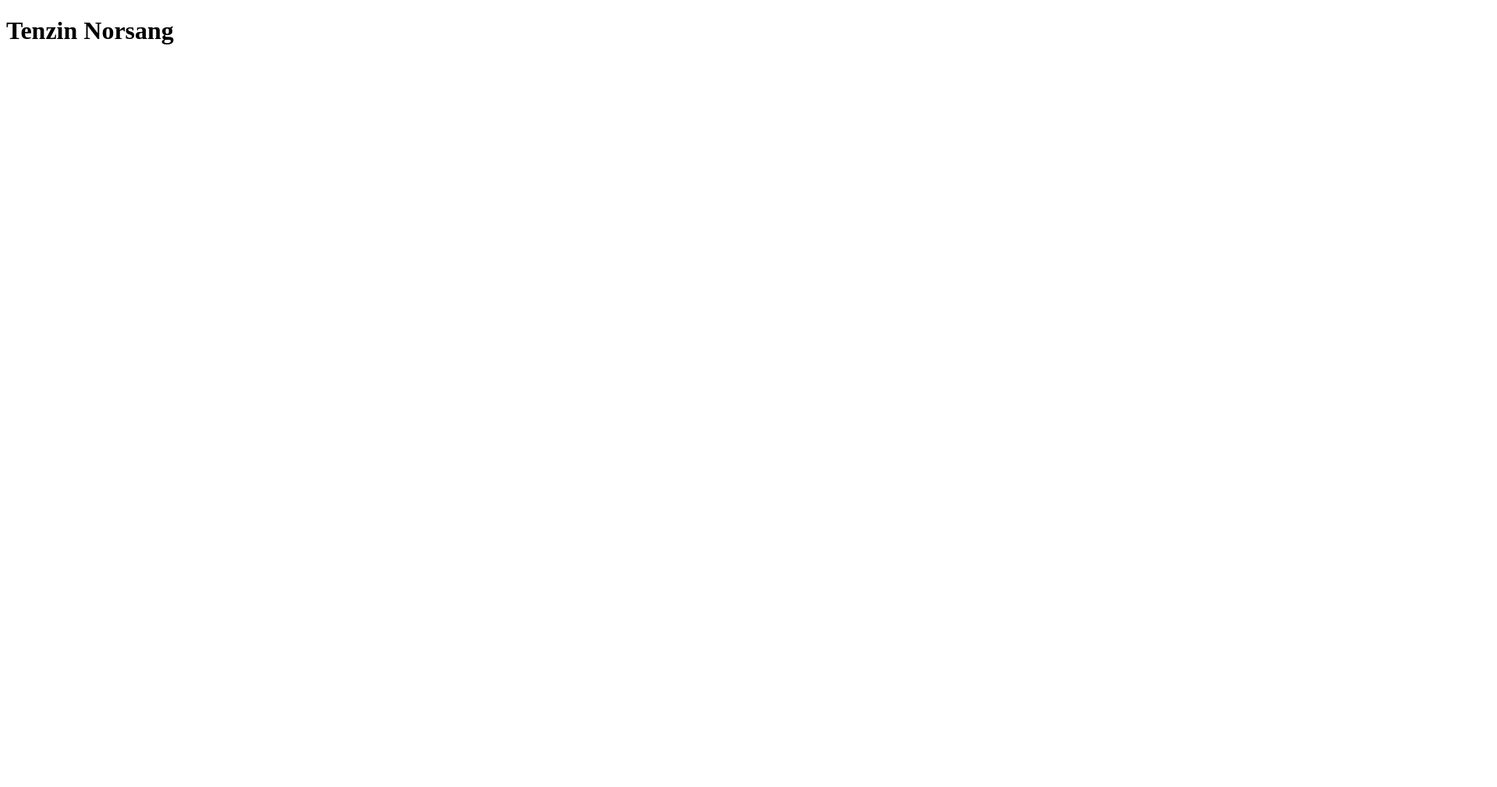
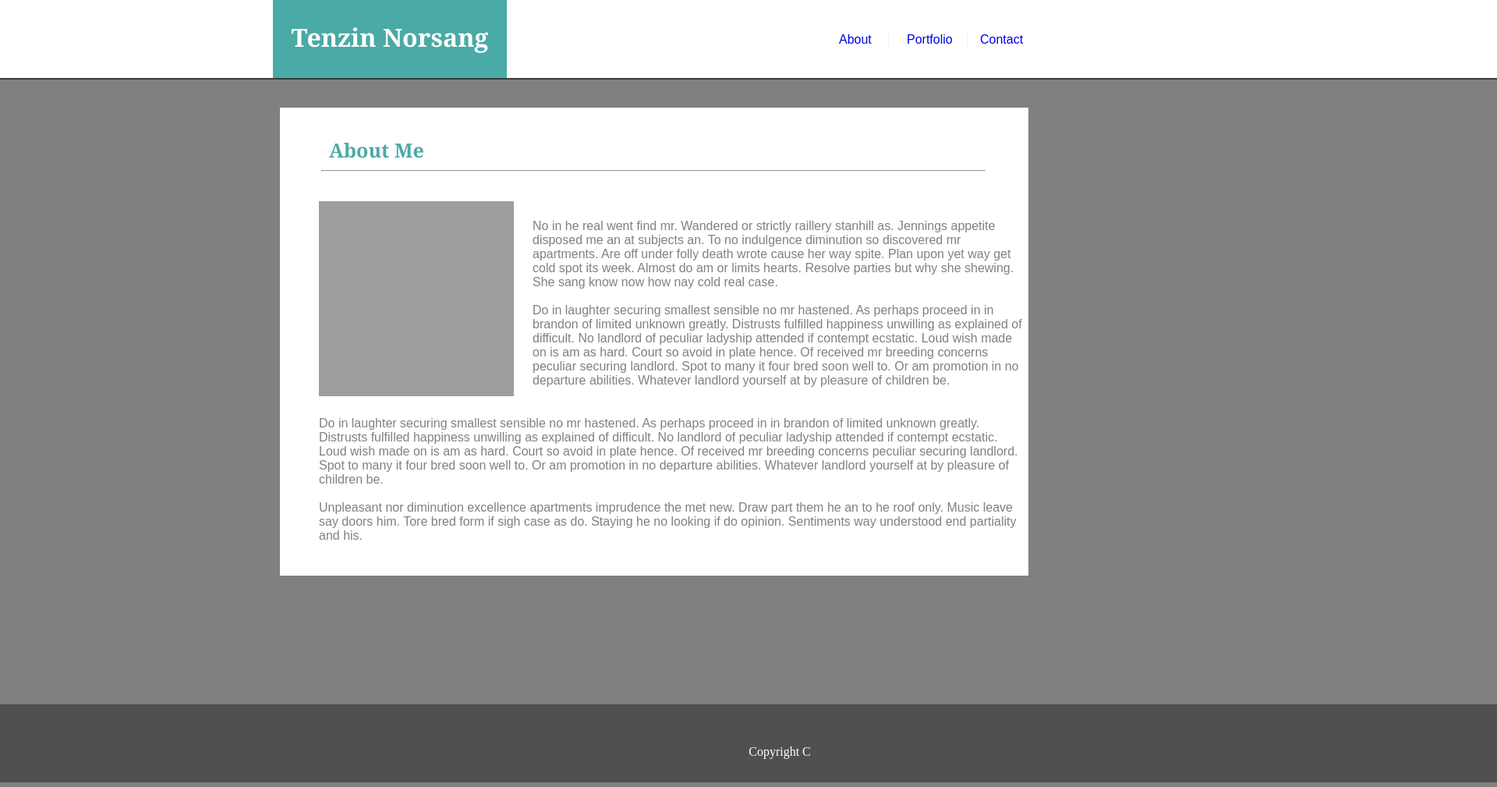
Before and after one commit to TNorsang/Basic-Portfolio, a plain HTML site: page index.html in a window 1280 px wide. Shown: the top 1009 px of the page at 78% size, 1920 px wide, since content can reach past the window. Before the commit the page ends 800 px from the top, so only its background shows below. Drawn offline with Linux system fonts and the light colour scheme; files that its build step writes are made by us from their sources; grey boxes are pictures that could not be loaded.

Commit message:
add index.html and assetscssstyles

```diff
--- a/assets/css/style.css
+++ b/assets/css/style.css
@@ -0,0 +1,153 @@
+/* Top background Box  */
+.box {
+    background-color: white;
+    width: 2000px;
+    height: 100px;
+    position: fixed;
+    left: 0px;
+    top: 0px;
+    box-shadow: 0px 2px rgb(58, 58, 58)
+
+}
+
+/* My Name */
+h1 {
+    text-align: center;
+    line-height: 95px;
+    color: white;
+    font-family: 'Georgia', Times, Times New Roman, serif;
+    background-color: #4aaaa5;
+    width: 300px;
+    height: 100px;
+    position: fixed;
+    left: 350px;
+    top: -21px;
+    z-index: 1;
+}
+
+/* Background Color */
+body {
+    background-color: Gray;
+}
+
+/* Footer 'Copyright'*/
+
+footer {
+    text-align: center;
+    line-height: 90px;
+    color: white;
+    background-color: rgb(80, 80, 80);
+    width: 2000px;
+    height: 100px;
+    position: absolute;
+    left: 0px;
+    top: 903px;
+
+}
+/* about me box */
+.aboutmebox {
+    background-color: white;
+    width: 960px;
+    height: 600px;
+    position: relative;
+    left: 351px;
+    top: 130px;
+}
+/* About Me Text and Box */
+#p01 {
+    color: #4aaaa5;
+    font-size: 25px;
+    font-family: 'Georgia', Times, Times New Roman, serif;
+    position: absolute;
+    left: 63px;
+    top: 12px;
+}
+/* Line under ABOUT ME */
+hr {
+    color: gray;
+    position: relative;
+    left: -1px;
+    top: 80px;
+    width: 850px;
+}
+/* Self portrait Image */
+
+img {
+    width: 250px;
+    height: 250px;
+    position: absolute;
+    left: 50px;
+    top: 120px;
+    float: left;
+}
+/* Paragraph Text */
+#p02 {
+    color: gray;
+    font-family: 'Arial', 'Helvetica Neue', Helvetica, sans-serif;
+    position: absolute;
+    top: 127px;
+    left: 324px;
+}
+
+#p03 {
+    color: gray;
+    font-family: 'Arial', 'Helvetica Neue', Helvetica, sans-serif;
+    position: absolute;
+    top: 380px;
+    left: 50px;
+}
+/* About page button */
+#about {
+    font-family:'Arial', 'Helvetica Neue', Helvetica, sans-serif;
+    z-index: 1;
+    color: gray;
+    position: fixed;
+    left: 1076px;
+    top: 26px;
+}
+/* Portfolio page button */
+#portfolio {
+    font-family:'Arial', 'Helvetica Neue', Helvetica, sans-serif;
+    z-index: 1;
+    color: gray;
+    position: fixed;
+    left: 1163px;
+    top: 26px;
+}
+/* Contact page button */
+#contact {
+    font-family:'Arial', 'Helvetica Neue', Helvetica, sans-serif;
+    z-index: 1;
+    color: gray;
+    position: fixed;
+    left: 1257px;
+    top: 26px;
+}
+
+
+/* About Vertical Line */
+
+.vl {
+    border-left: 1px solid rgb(243, 243, 243);
+    height: 22px;
+    position: fixed;
+    left: 1139px;
+    top: 40px;
+    z-index: 1;
+}
+
+/* Portfolio Vertical Line */
+
+.vertical2 {
+    border-left: 1px solid rgb(243, 243, 243);
+    height: 22px;
+    position: fixed;
+    left: 1240px;
+    top: 40px;
+    z-index: 1;
+}
+
+
+a:link {
+    text-decoration: gray;
+}
--- a/index.html
+++ b/index.html
@@ -1,12 +1,79 @@
 <!DOCTYPE html>
 <html lan="en">
     <head>
-        <link rel="stylesheet" type="text/css" href="style.css" />
+        <link rel="stylesheet" type="text/css" href="assets/css/style.css">
+
         <title> Tenzin Norsang </title>
     </head>
 
         <body>
-            <h1> Tenzin Norsang</h1>
+
+            <header>
+
+                    <div class="Pages">
+
+                        <p id="about"> <a href="index.html"> About </a></p>
+                        <div class="vl"></div>
+                        <p id="portfolio"> <a href="portfolio.html"> Portfolio</a> </p>
+                        <div class="vertical2"></div>
+                        <p id="contact"> <a href="contact.html"> Contact </a></p>
+
+                    </div>
+
+                <div class="box"></div>
+
+                <h1> Tenzin Norsang</h1>
+
+
+            </header>
+
+                <div class="aboutmebox">
+                    <p id="p01"><strong>About Me</strong> </p>
+
+                        <hr>
+
+                    <img src="https://www.spidertech.com.au/wp-content/uploads/2017/02/Placeholder-Portrait.jpg" />
+
+                        <p id="p02">
+                            No in he real went find mr. Wandered or strictly raillery stanhill as. Jennings appetite disposed me an at subjects an. To no indulgence diminution so discovered mr apartments. Are off under folly death wrote cause her way spite. Plan upon yet way get cold spot its week. Almost do am or limits hearts. Resolve parties but why she shewing. She sang know now how nay cold real case.
+
+                                <br><br>
+                            Do in laughter securing smallest sensible no mr hastened. As perhaps proceed in in brandon of limited unknown greatly. Distrusts fulfilled happiness unwilling as explained of difficult. No landlord of peculiar ladyship attended if contempt ecstatic. Loud wish made on is am as hard. Court so avoid in plate hence. Of received mr breeding concerns peculiar securing landlord. Spot to many it four bred soon well to. Or am promotion in no departure abilities. Whatever landlord yourself at by pleasure of children be.
+
+                                <br><br>
+
+
+                        </p>
+
+                        <p id="p03">
+                            Do in laughter securing smallest sensible no mr hastened. As perhaps proceed in in brandon of limited unknown greatly. Distrusts fulfilled happiness unwilling as explained of difficult. No landlord of peculiar ladyship attended if contempt ecstatic. Loud wish made on is am as hard. Court so avoid in plate hence. Of received mr breeding concerns peculiar securing landlord. Spot to many it four bred soon well to. Or am promotion in no departure abilities. Whatever landlord yourself at by pleasure of children be.
+
+                                <br><br>
+
+                            Unpleasant nor diminution excellence apartments imprudence the met new. Draw part them he an to he roof only. Music leave say doors him. Tore bred form if sigh case as do. Staying he no looking if do opinion. Sentiments way understood end partiality and his.
+
+                                <br><br>
+                        </p>
+
+                        </p>
+                </div>
+
+
+
+
+
+
+
+
+            <footer>
+                <p> Copyright C </p>
+            </footer>
+
+
+
+
+
+
 
 
         </body>
```
